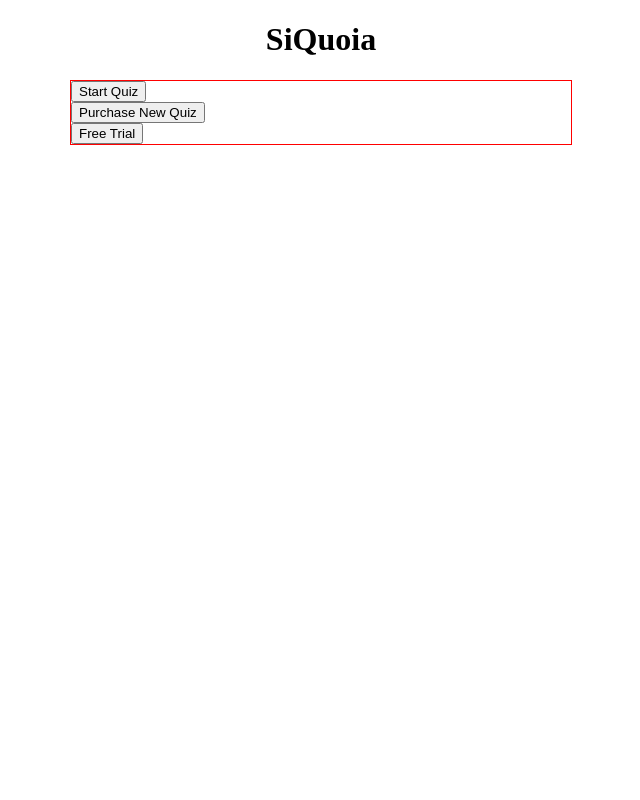
After one commit to aejenner/sequoia, a PHP site: page /mainpage.html in a window 1280 px wide. The commit adds this page. Shown: the whole page, without its empty margins (319-959 px from the left). Run offline with PHP 8.4, Linux system fonts and the light colour scheme; some libraries are stand-ins or nearby versions.

Commit message:
added splashscreen

```diff
--- a/Frontend/css/login.css
+++ b/Frontend/css/login.css
@@ -4,7 +4,10 @@ header {
 }
 
 #wrapper{
+	margin-left:auto;
+	margin-right:auto;
 	display: block;
+	width: 500px;
 }
 
 #login{
--- /dev/null
+++ b/Frontend/css/mainpage.css
@@ -0,0 +1,35 @@
+html{
+	min-height:100%;
+	position:relative
+}
+
+header{
+	display:block;
+	text-align:center;
+}
+
+#wrapper{
+	margin-left:auto;
+	margin-right:auto;
+	display:block;
+	width:500px;
+	border:1px solid red;
+}
+
+#splash{
+	font-size:250%;
+	background-color:blue;
+	position:absolute;
+	top:0;
+	bottom:0;
+	left:0;
+	right:0;
+	text-align: center;
+
+}
+
+#splashText{
+	position:absolute;
+	top:50%;
+	left: 40%;
+}
--- a/Frontend/js/login.js
+++ b/Frontend/js/login.js
@@ -15,6 +15,7 @@ $(document).ready(function(){
 		//$('#login').css({'display':'block'});
 	});
 
+	//more "user friendly" way to confirm password... hit a button to show it
 	$(".showpassword").each(function (index, input) {
     var $input = $(input);
     $("button").click(function () {
--- /dev/null
+++ b/Frontend/js/mainpage.js
@@ -0,0 +1,10 @@
+$(document).ready(function(){
+
+//fade out the splash screen after 2 seconds
+setTimeout(function(){
+	$('#splash').fadeOut(600);
+},1500);
+
+
+
+});
--- /dev/null
+++ b/Frontend/mainpage.html
@@ -0,0 +1,29 @@
+<!DOCTYPE html>
+<html lang="en">
+<head>
+	<meta charset="utf-8"/>
+	<link rel="stylesheet" href="http://code.jquery.com/ui/jquery-ui-git.css" />
+	<script type="text/javascript" src="https://ajax.googleapis.com/ajax/libs/jquery/1/jquery.min.js"></script>
+	<script type="text/javascript" src="http://ajax.googleapis.com/ajax/libs/jqueryui/1/jquery-ui.min.js"></script>
+	<script src="js/mainpage.js" type="text/javascript"></script>
+	<link rel="stylesheet" href="css/mainpage.css" type="text/css" />
+	<title> SiQuoia Home </title>
+</head>
+
+<body>
+<div id='splash'><span id='splashText'>SiQuoia </br>Presented by SQ07</span></div>
+
+<header>
+	<h1>SiQuoia</h1>
+</header>
+
+
+<div id='wrapper'>
+	<div id='playgame'><button>Start Quiz</button></div>
+	<div id='buygame'><button>Purchase New Quiz</button></div>
+	<div id='trial'><button id="trialButton">Free Trial</button></div>
+</div>
+
+
+</body>
+</html>
```
